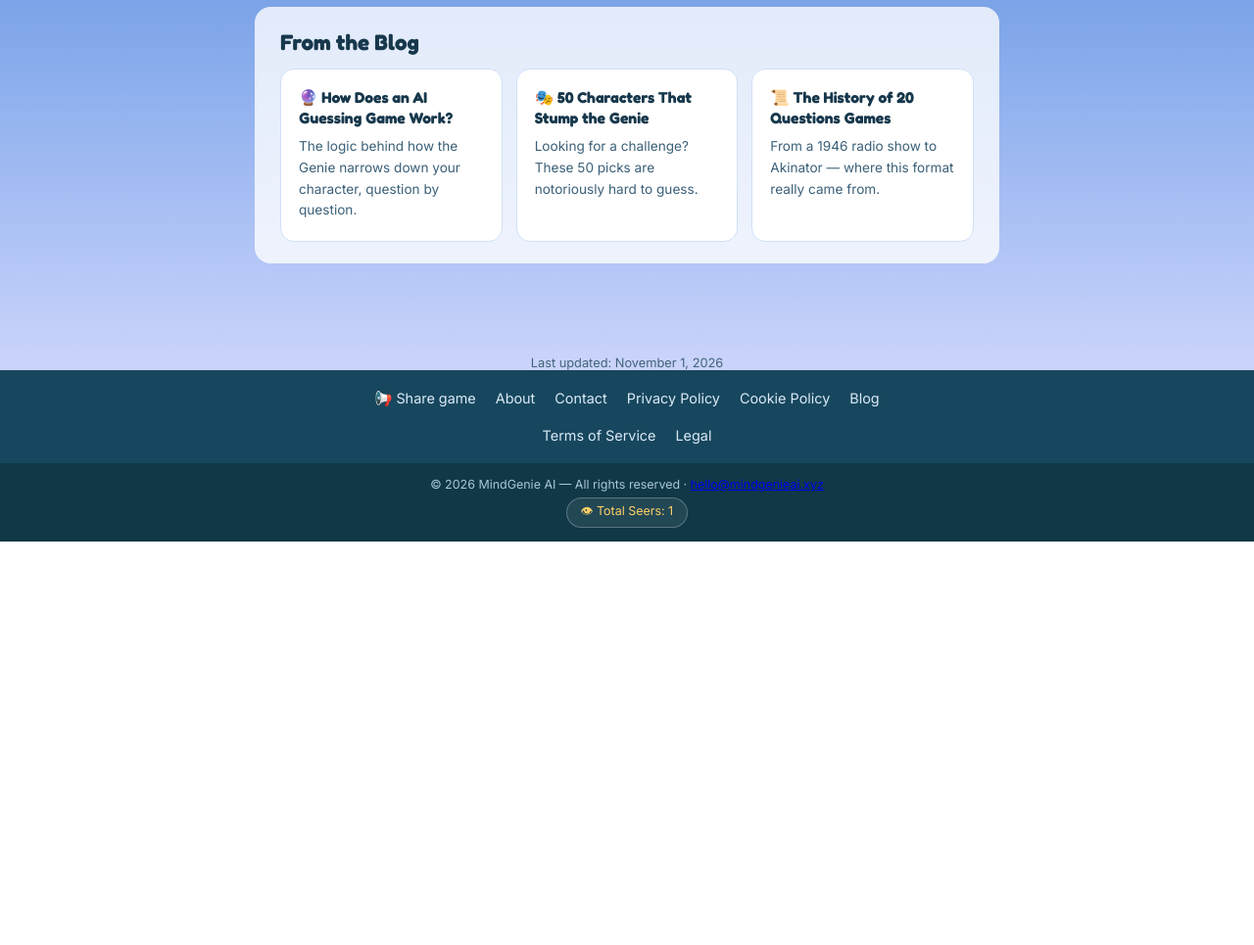
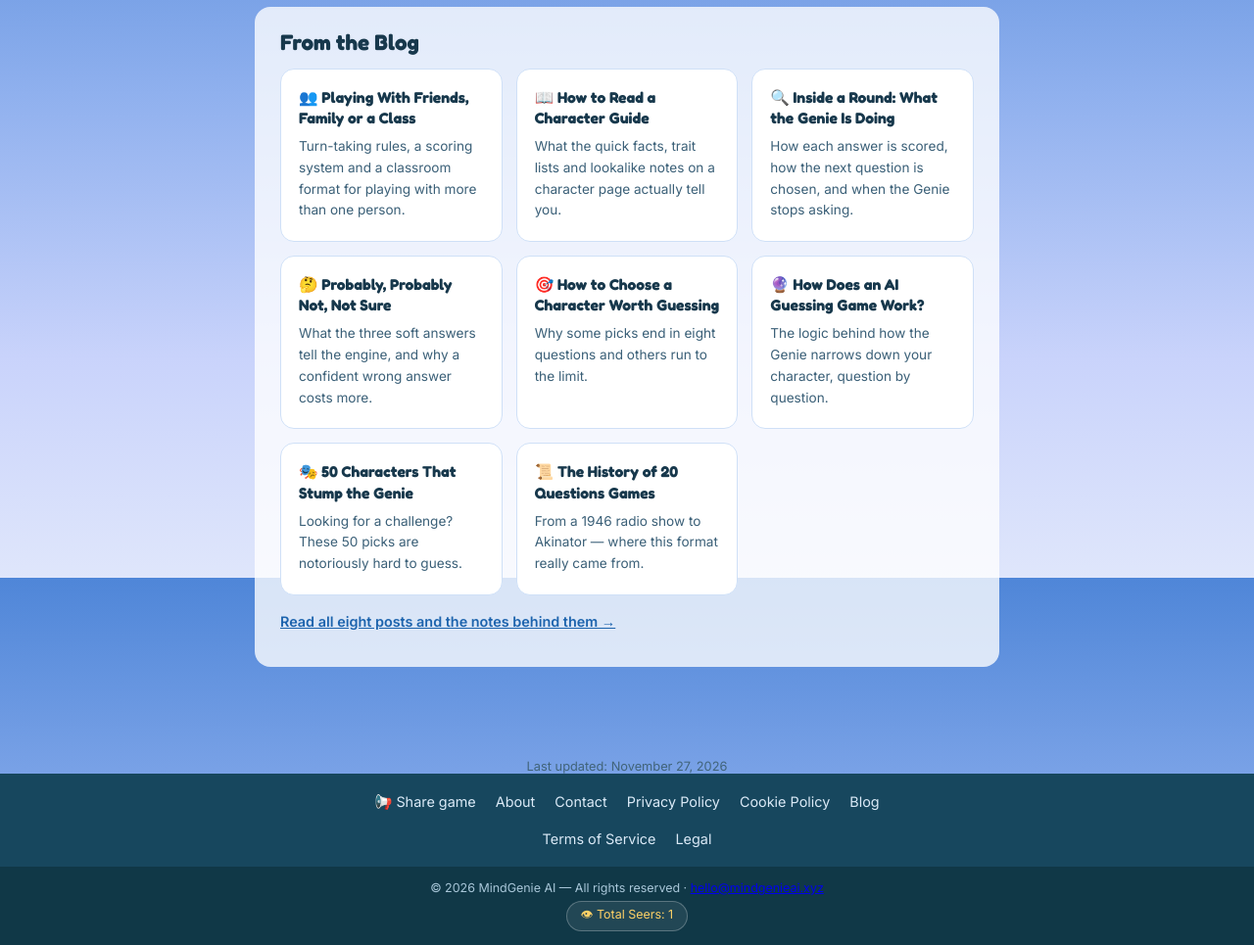
Before and after one commit to burrell001-max/akinator-clone, a plain HTML site: page index.html in a window 1280 px wide. Shown: the part 4210-5175 px from the top of the page at 98% size. Before the commit the page ends 4763 px from the top, so only its background shows below. Drawn offline with Linux system fonts and the light colour scheme; no server answers.

Commit message:
List all eight posts in the homepage blog section
The teaster under #blog still showed only the three August articles, so five
posts - including the two newest - had no link from the homepage. It now lists
all eight, newest first, with a link through to the blog index.

🤖 Generated with Codebuff
Co-Authored-By: Codebuff <noreply@codebuff.com>

```diff
--- a/index.html
+++ b/index.html
@@ -1572,6 +1572,26 @@
 <div id="blog" class="content-section">
 <h2>From the Blog</h2>
 <div class="featured-grid">
+<a href="https://mindgenieai.xyz/guide-playing-with-friends.html" class="store-card">
+<h3>👥 Playing With Friends, Family or a Class</h3>
+<p>Turn-taking rules, a scoring system and a classroom format for playing with more than one person.</p>
+</a>
+<a href="https://mindgenieai.xyz/guide-reading-a-character-guide.html" class="store-card">
+<h3>📖 How to Read a Character Guide</h3>
+<p>What the quick facts, trait lists and lookalike notes on a character page actually tell you.</p>
+</a>
+<a href="https://mindgenieai.xyz/guide-inside-a-round.html" class="store-card">
+<h3>🔍 Inside a Round: What the Genie Is Doing</h3>
+<p>How each answer is scored, how the next question is chosen, and when the Genie stops asking.</p>
+</a>
+<a href="https://mindgenieai.xyz/guide-answering-when-unsure.html" class="store-card">
+<h3>🤔 Probably, Probably Not, Not Sure</h3>
+<p>What the three soft answers tell the engine, and why a confident wrong answer costs more.</p>
+</a>
+<a href="https://mindgenieai.xyz/guide-choosing-a-character.html" class="store-card">
+<h3>🎯 How to Choose a Character Worth Guessing</h3>
+<p>Why some picks end in eight questions and others run to the limit.</p>
+</a>
 <a href="https://mindgenieai.xyz/how-ai-guessing-games-work.html" class="store-card">
 <h3>🔮 How Does an AI Guessing Game Work?</h3>
 <p>The logic behind how the Genie narrows down your character, question by question.</p>
@@ -1585,10 +1605,11 @@
 <p>From a 1946 radio show to Akinator — where this format really came from.</p>
 </a>
 </div>
+<p style="margin-top:14px;font-size:.9rem;"><a href="https://mindgenieai.xyz/blog.html" style="color:var(--gold-dim);font-weight:600;">Read all eight posts and the notes behind them &rarr;</a></p>
 </div>
 
     </div>
-   <p class="last-updated" style="text-align:center;color:#9a9cb5;font-size:.8rem;margin:24px 0 0">Last updated: <time datetime="2026-11-01">November 1, 2026</time></p>
+   <p class="last-updated" style="text-align:center;color:#9a9cb5;font-size:.8rem;margin:24px 0 0">Last updated: <time datetime="2026-11-27">November 27, 2026</time></p>
 <footer>
     <div class="footer-links">
         <button id="shareBtn" aria-label="Share this game" data-i18n="f_share">📢 Share Game</button>
```
